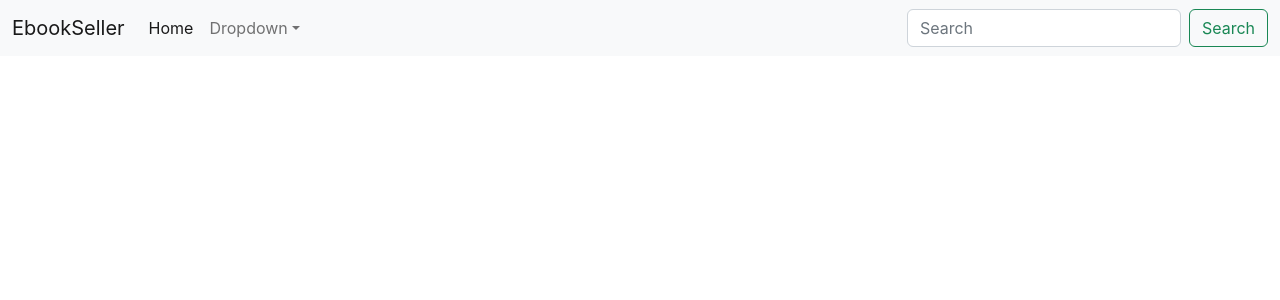
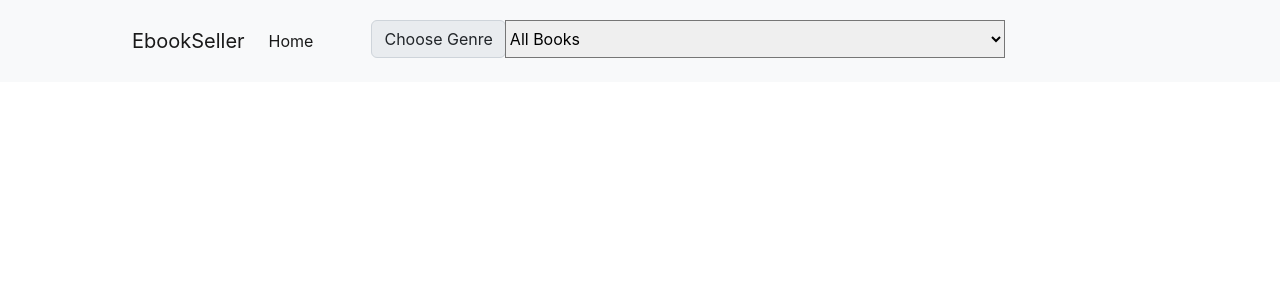
Before and after one commit to atuljha910/ecom_frontend, a React (Create React App) app: page / in a window 1280 px wide. Shown: the top 300 px of the page. Built offline with nearby package versions, Linux system fonts and the light colour scheme.

Commit message:
learning react

```diff
--- a/src/App.js
+++ b/src/App.js
@@ -7,7 +7,7 @@ function App() {
     <>
     <nav class="navbar navbar-expand-lg bg-light">
   <div class="container-fluid">
-    <a class="navbar-brand" href="#">EbookSeller</a>
+    <a style = {{"padding-left": "120px"}} class="navbar-brand" href="#">EbookSeller</a>
     <button class="navbar-toggler" type="button" data-bs-toggle="collapse" data-bs-target="#navbarSupportedContent" aria-controls="navbarSupportedContent" aria-expanded="false" aria-label="Toggle navigation">
       <span class="navbar-toggler-icon"></span>
     </button>
@@ -16,22 +16,21 @@ function App() {
         <li class="nav-item">
           <a class="nav-link active" aria-current="page" href="#">Home</a>
         </li>
-        <li class="nav-item dropdown">
-          <a class="nav-link dropdown-toggle" href="#" role="button" data-bs-toggle="dropdown" aria-expanded="false">
-            Dropdown
-          </a>
-          <ul class="dropdown-menu">
-            <li><a class="dropdown-item" href="#">Action</a></li>
-            <li><a class="dropdown-item" href="#">Another action</a></li>
-            <li><hr class="dropdown-divider"/></li>
-            <li><a class="dropdown-item" href="#">Something else here</a></li>
-          </ul>
-        </li>
+
       </ul>
-      <form class="d-flex" role="search">
-        <input class="form-control me-2" type="search" placeholder="Search" aria-label="Search"/>
-        <button class="btn btn-outline-success" type="submit">Search</button>
-      </form>
+
+      <div style = {{"margin-top": "12px", "padding-left": "50px"}} class="input-group mb-3" >
+        <div class="input-group-prepend">
+        <label class="input-group-text" for="inputGroupSelect01">Choose Genre</label>
+        </div>
+        <select style = {{"width":"500px"}} class="custom-select" id="inputGroupSelect01">
+          <option selected>All Books</option>
+          <option value="1">Sci-fi</option>
+          <option value="2">Self help</option>
+          <option value="3">Horror</option>
+        </select>
+      </div>
+
     </div>
   </div>
 </nav>
```
